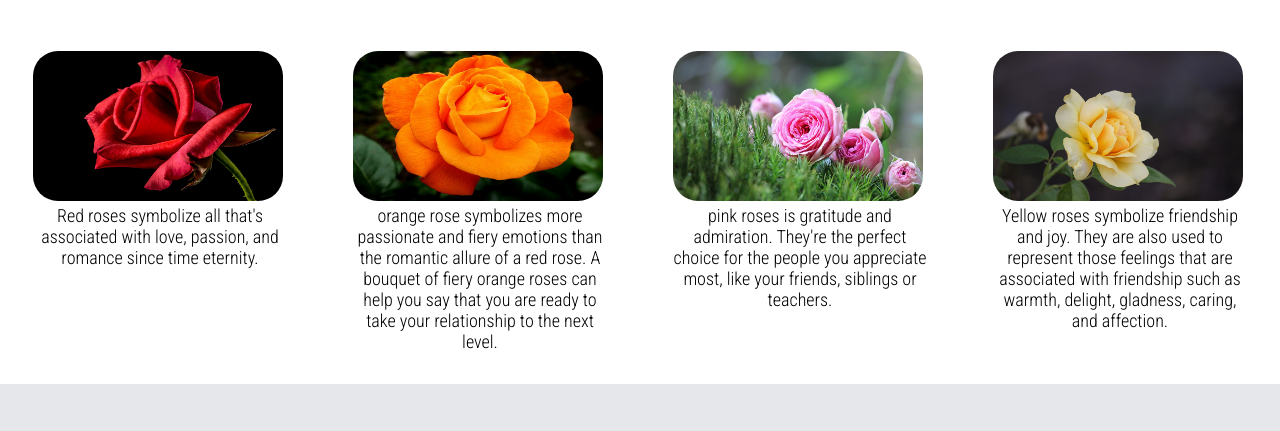
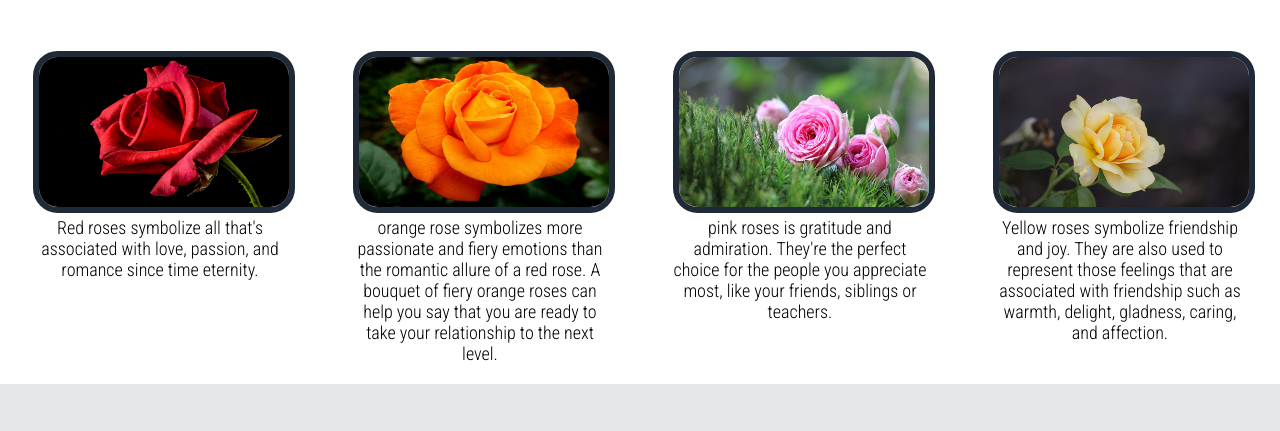
Before and after one commit to Angeleam31/landing-page, a plain HTML site: page index.html in a window 1280 px wide. Shown: the part 630-1061 px from the top of the page. Drawn offline with Linux system fonts and the light colour scheme.

Commit message:
Added a border for images

```diff
--- a/styles.css
+++ b/styles.css
@@ -94,6 +94,7 @@ main {
     width: 250px;
     height: 150px;
     border-radius: 25px;
+    border: #1F2937 6px solid;
 }
 
 .rose-images p {
```
